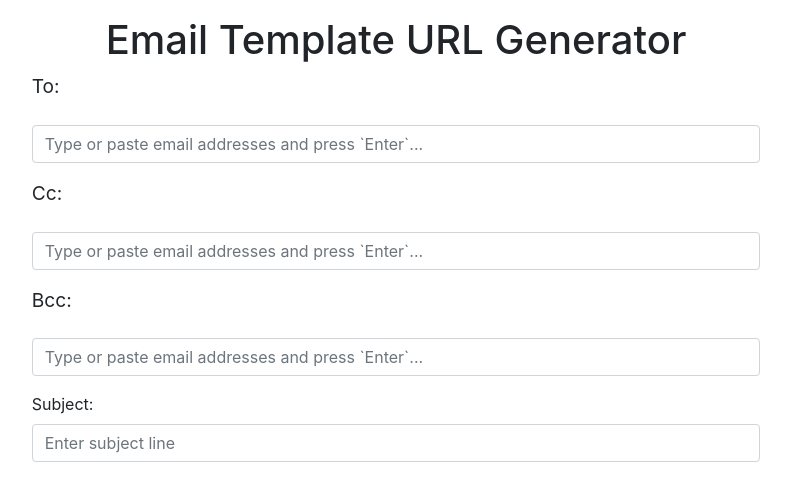
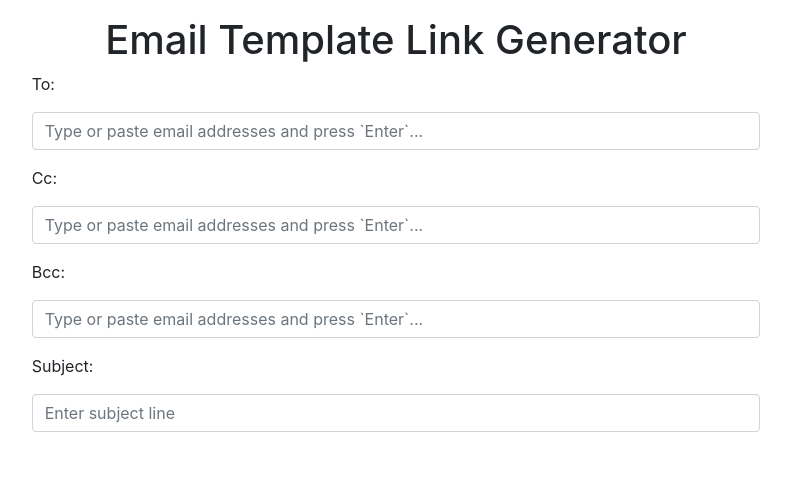
Before and after one commit to syoon123/etemplate, a React (Create React App) app in the folder app/: page / in a window 1280 px wide. Shown: the top 500 px of the page, without its empty margins (244-1035 px from the left). Built offline with nearby package versions, Linux system fonts and the light colour scheme.

Commit message:
Fix bug with CC and BCC fields, input label styling

```diff
--- a/app/src/App.css
+++ b/app/src/App.css
@@ -25,7 +25,6 @@
   justify-content: center;
 }
 
-.recipients-list {
-  font-size: larger;
-  padding-bottom: 2vh;
+.input-label {
+  padding-bottom: 1vh;
 }
--- a/app/src/App.tsx
+++ b/app/src/App.tsx
@@ -47,7 +47,7 @@ export default function App() {
       <Container className="p-3">
         <Row className="justify-content-md-center">
           <Col sm={8}>
-            <h1 className="text-center">Email Template URL Generator</h1>
+            <h1 className="text-center">Email Template Link Generator</h1>
           </Col>
         </Row>
         <Row className="justify-content-md-center">
@@ -56,6 +56,7 @@ export default function App() {
               label: 'To:',
               action: handleRecipients,
               items: recipients,
+              existingItems: cc.concat(bcc),
               isHidden: false,
             })}
           </Col>
@@ -65,7 +66,8 @@ export default function App() {
             {Recipients({
               label: 'Cc:',
               action: handleCc,
-              items: recipients,
+              items: cc,
+              existingItems: recipients.concat(bcc),
               isHidden: false,
             })}
           </Col>
@@ -75,7 +77,8 @@ export default function App() {
             {Recipients({
               label: 'Bcc:',
               action: handleBcc,
-              items: recipients,
+              items: bcc,
+              existingItems: recipients.concat(cc),
               isHidden: false,
             })}
           </Col>
--- a/app/src/components/Content.tsx
+++ b/app/src/components/Content.tsx
@@ -41,7 +41,7 @@ export default function Content(props: ContentProps) {
 
   return (
     <Form.Group>
-      <Form.Label>{props.label}</Form.Label>&nbsp;
+      <Form.Label className="input-label">{props.label}</Form.Label>&nbsp;
       {formControl}
     </Form.Group>
   );
--- a/app/src/components/Recipients.tsx
+++ b/app/src/components/Recipients.tsx
@@ -7,6 +7,7 @@ export type RecipientsProps = {
   label: string;
   action: RecipientsCallback;
   items: string[];
+  existingItems: string[];
   isHidden: boolean;
 };
 
@@ -72,7 +73,8 @@ export default function Recipients(props: RecipientsProps) {
   }
 
   function isInList(email: string) {
-    return props.items.includes(email);
+    let emailList: string[] = props.items.concat(props.existingItems);
+    return emailList.includes(email);
   }
 
   function isEmail(email: string) {
@@ -81,7 +83,7 @@ export default function Recipients(props: RecipientsProps) {
 
   return (
     <Form.Group>
-      <div className="recipients-list">
+      <div className="input-label">
         <Form.Label>{props.label}</Form.Label>&nbsp;
         {props.items.map((item) => (
           <Badge pill variant="light" className="tag-item" key={item}>
```
